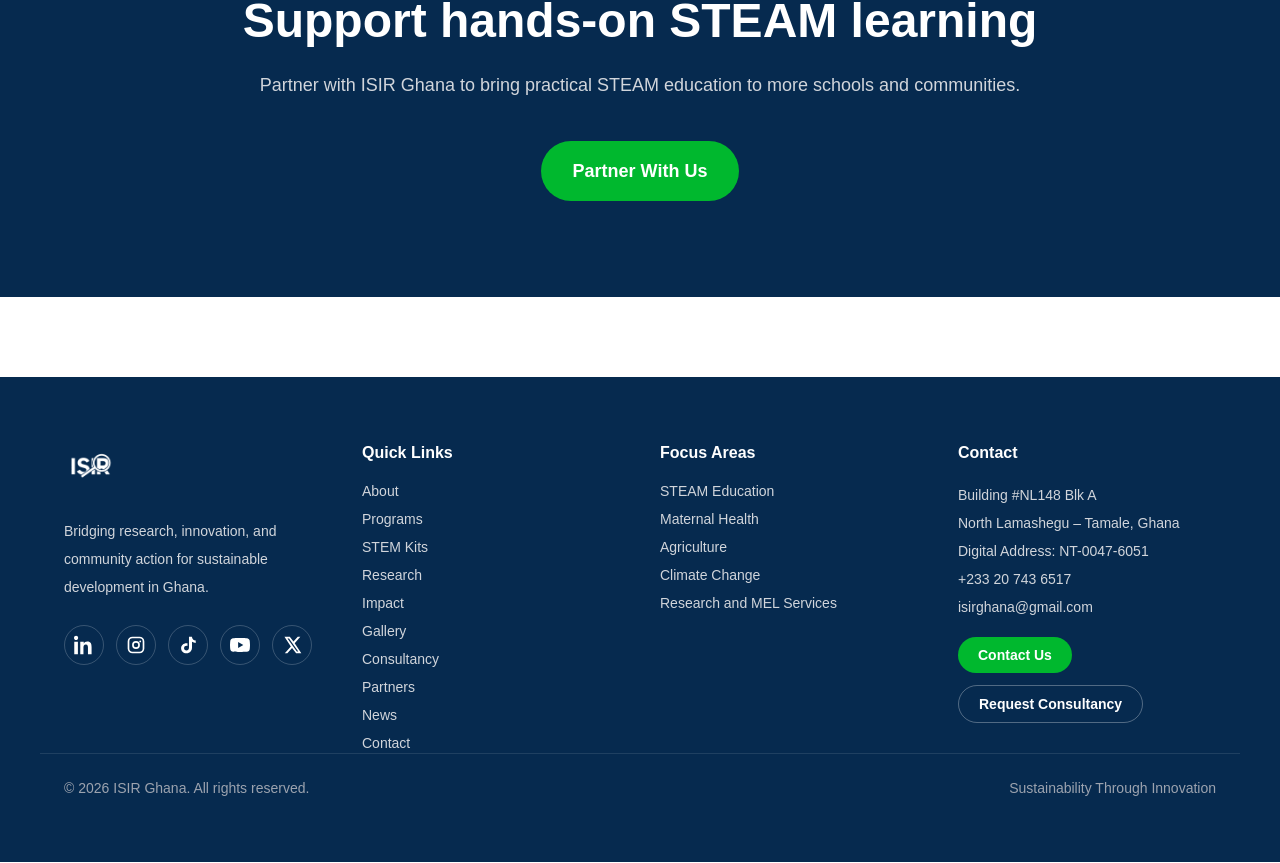
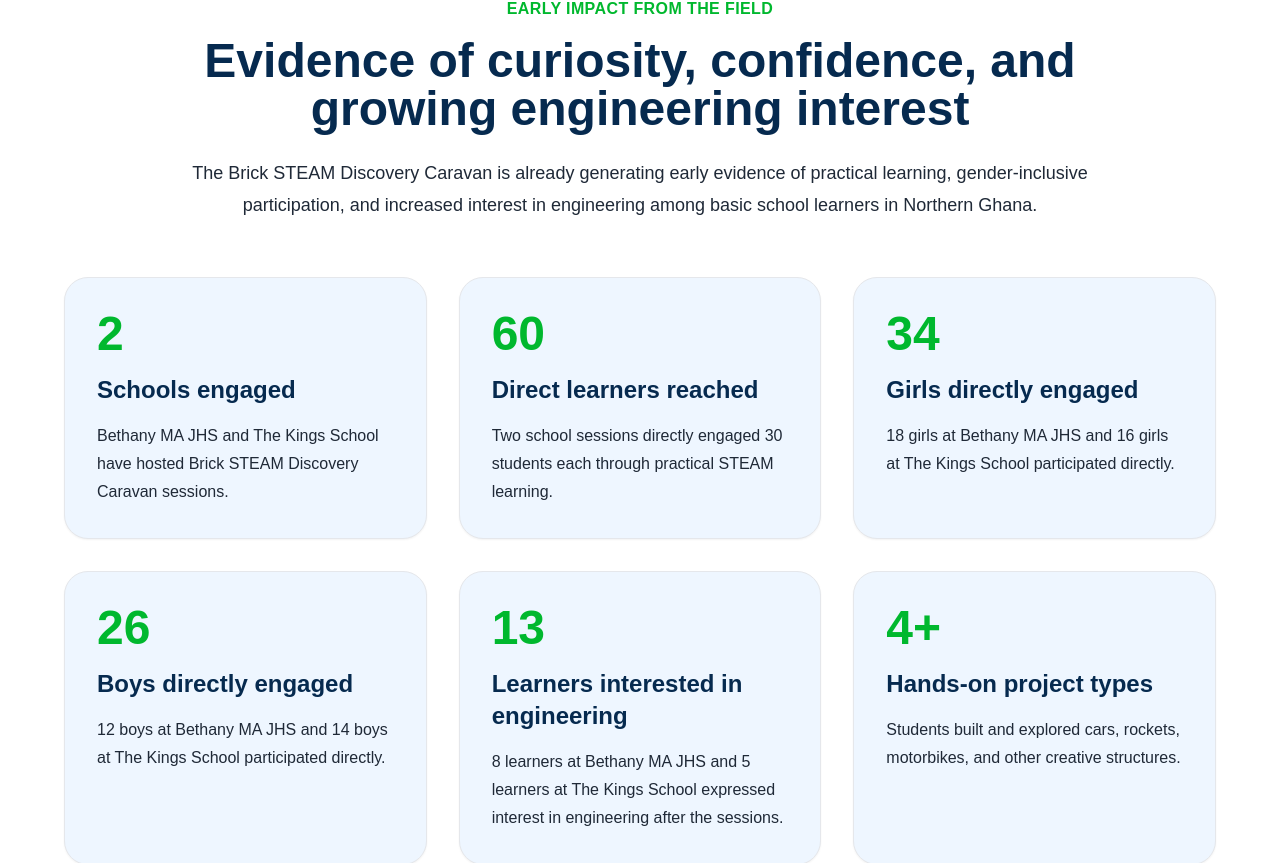
Before and after one commit to rashidasp28/isir-ghana-website, a Next.js app: page /programs/brick-steam-discovery-caravan in a window 1280 px wide. Shown: the part 2412-3275 px from the top of the page. Built offline with nearby package versions, Linux system fonts and the light colour scheme.

Commit message:
Add Brick STEAM impact snapshot

```diff
--- a/app/programs/brick-steam-discovery-caravan/page.tsx
+++ b/app/programs/brick-steam-discovery-caravan/page.tsx
@@ -34,6 +34,39 @@ const learningModel = [
     title: 'Future STEAM Hub pipeline',
     description:
       'The program identifies interested learners and schools that can later feed into innovation clubs, SheSTEAM pathways, and a future Northern Regional STEAM Discovery Hub.',
+  },
+]
+
+const impactSnapshot = [
+  {
+    value: '2',
+    label: 'Schools engaged',
+    description: 'Bethany MA JHS and The Kings School have hosted Brick STEAM Discovery Caravan sessions.',
+  },
+  {
+    value: '60',
+    label: 'Direct learners reached',
+    description: 'Two school sessions directly engaged 30 students each through practical STEAM learning.',
+  },
+  {
+    value: '34',
+    label: 'Girls directly engaged',
+    description: '18 girls at Bethany MA JHS and 16 girls at The Kings School participated directly.',
+  },
+  {
+    value: '26',
+    label: 'Boys directly engaged',
+    description: '12 boys at Bethany MA JHS and 14 boys at The Kings School participated directly.',
+  },
+  {
+    value: '13',
+    label: 'Learners interested in engineering',
+    description: '8 learners at Bethany MA JHS and 5 learners at The Kings School expressed interest in engineering after the sessions.',
+  },
+  {
+    value: '4+',
+    label: 'Hands-on project types',
+    description: 'Students built and explored cars, rockets, motorbikes, and other creative structures.',
   },
 ]
 
@@ -84,6 +117,24 @@ export default function BrickSteamProgramPage() {
           </div>
         </div>
       </section>
+      <section className="py-24 bg-white">
+        <div className="container-width">
+          <div className="text-center max-w-4xl mx-auto mb-14">
+            <p className="text-primaryGreen font-semibold uppercase tracking-wide mb-4">Early Impact From the Field</p>
+            <h2 className="text-4xl md:text-5xl font-bold text-darkNavy leading-tight mb-6">Evidence of curiosity, confidence, and growing engineering interest</h2>
+            <p className="text-lg text-charcoal leading-8">The Brick STEAM Discovery Caravan is already generating early evidence of practical learning, gender-inclusive participation, and increased interest in engineering among basic school learners in Northern Ghana.</p>
+          </div>
+          <div className="grid sm:grid-cols-2 lg:grid-cols-3 gap-8">
+            {impactSnapshot.map((metric) => (
+              <div key={metric.label} className="bg-lightBlue rounded-3xl p-8 border border-softGray shadow-sm">
+                <p className="text-5xl font-bold text-primaryGreen mb-4">{metric.value}</p>
+                <h3 className="text-2xl font-bold text-darkNavy mb-4">{metric.label}</h3>
+                <p className="text-charcoal leading-7">{metric.description}</p>
+              </div>
+            ))}
+          </div>
+        </div>
+      </section>
       <section className="py-24 bg-darkNavy text-white">
         <div className="container-width text-center max-w-4xl">
           <h2 className="text-4xl md:text-5xl font-bold mb-6">Support hands-on STEAM learning</h2>
```
